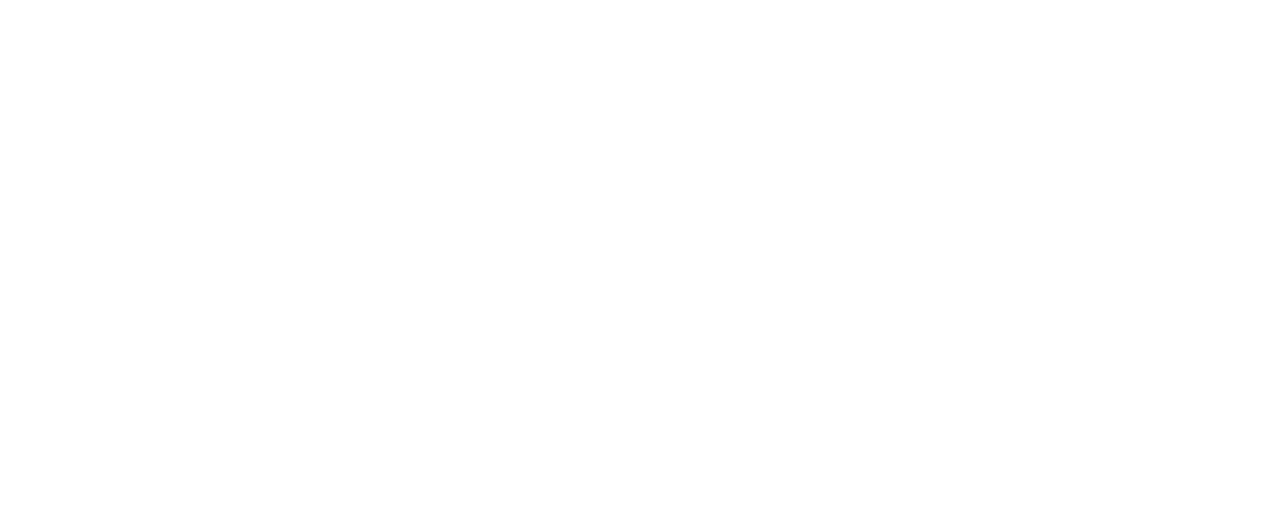
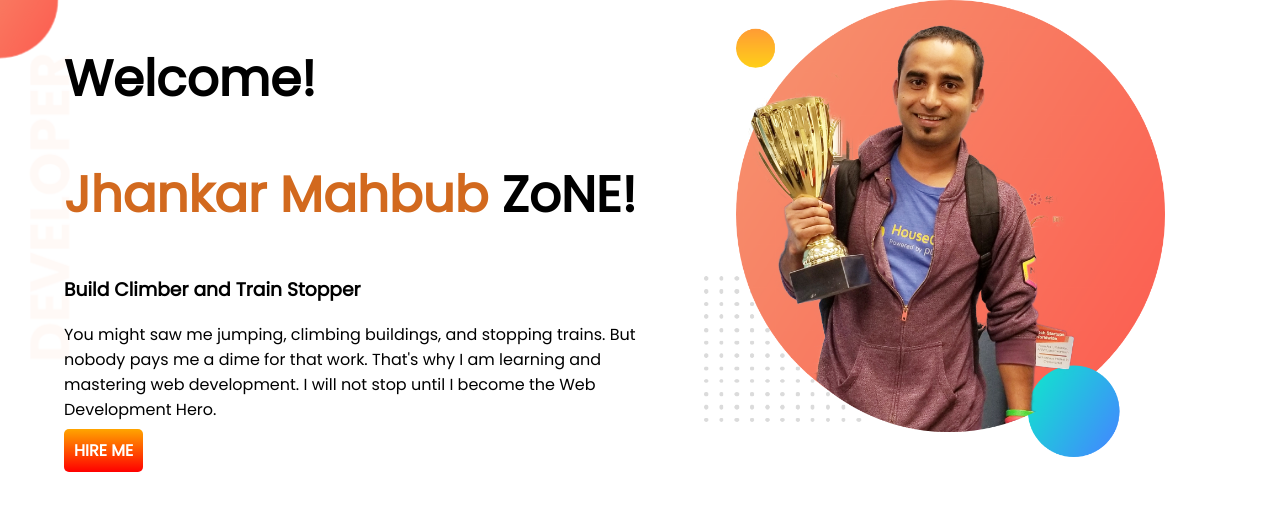
Before and after one commit to rakib-007/my-another-project, a plain HTML site: page index.html in a window 1280 px wide. Drawn offline with Linux system fonts and the light colour scheme.

Commit message:
third commit

```diff
--- a/index.html
+++ b/index.html
@@ -11,6 +11,20 @@
     <link rel="stylesheet" href="style.css">
 </head>
 <body>
+    <section class="sec-1">
+        <div class="half">
+            <h1>Welcome!</h1>
+            <h1><span class="span1">Jhankar Mahbub </span>ZoNE!</h1>
+            <h3>Build Climber and Train Stopper
+            </h3>
+            <p>You might saw me jumping, climbing buildings, and stopping trains. But nobody pays me a dime for that work. That's why I am learning and mastering web development. I will not stop until I become the Web Development Hero.
+            </p>
+            <a class="link-1" href="#">HIRE ME</a>
+        </div >
+        <div class="half">
+            <img src="images/jhankar.png" alt="">
+        </div>
 
+    </section>
 </body>
 </html>
--- a/style.css
+++ b/style.css
@@ -1,4 +1,33 @@
 body{
     font-family: 'Poppins', sans-serif;
     margin: 0px;
+
 }
+.span1{
+    color: chocolate;
+}
+h1{
+    font-size: 50px;
+}
+.link-1{
+    text-decoration: none;
+    padding: 10px;
+    border-radius: 5px;
+    color: white;
+    font-weight: bold;
+    background-image:linear-gradient(orange, red);
+}
+.sec-1{
+    display: flex;
+    background-image: url(images/top-banner.png);
+    background-repeat: no-repeat;
+
+}
+.half{
+    width: 50%;
+    padding-left: 5%;
+
+}
+.half img{
+    width:80%;
+}
```
Also changed, not shown: images/dream-bg.png (added), images/exp-bg.png (added), images/jhankar.png (added), images/jhankar2.png (added), images/my-bg.png (added), images/my-bg2.png (added), images/top-banner.png (added).
